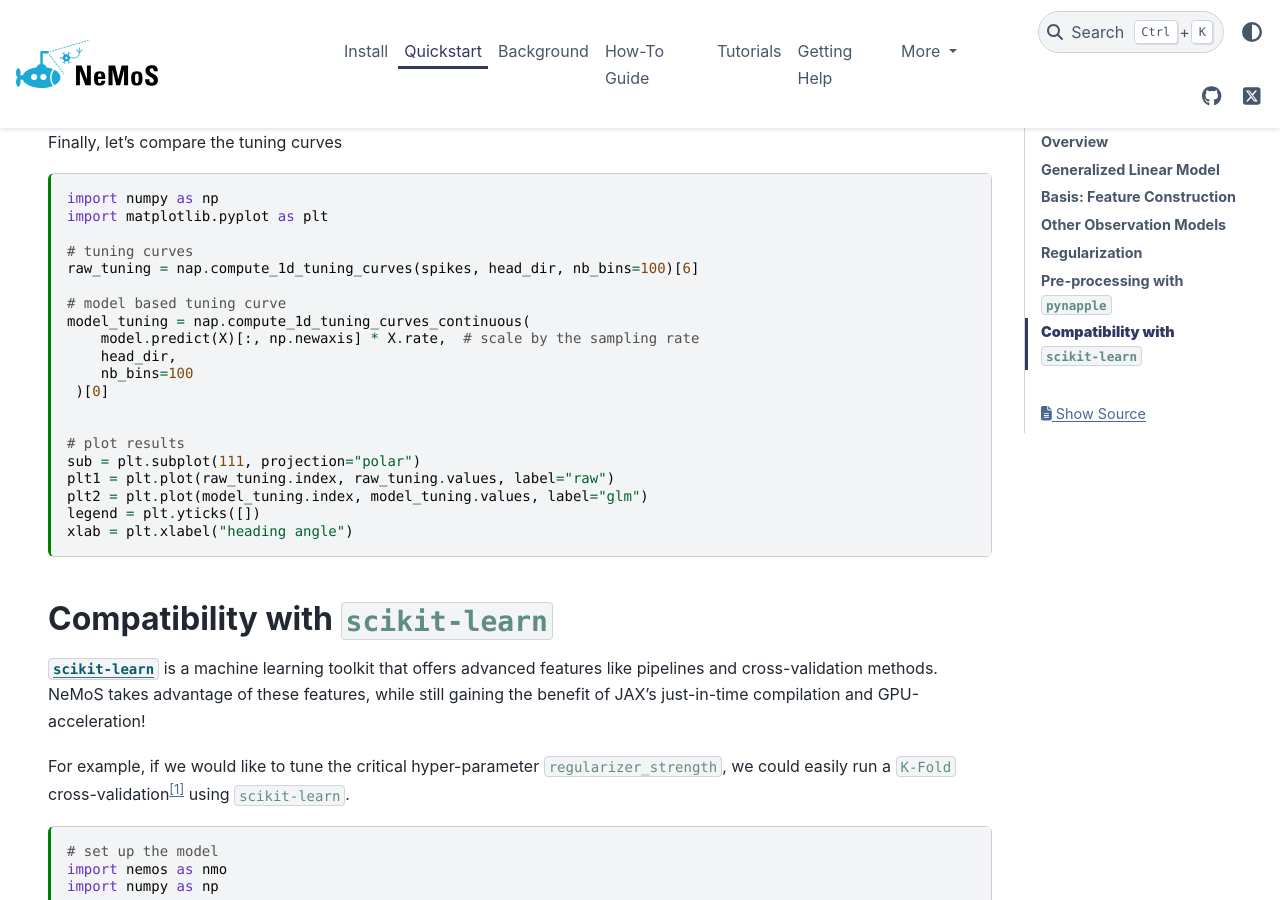
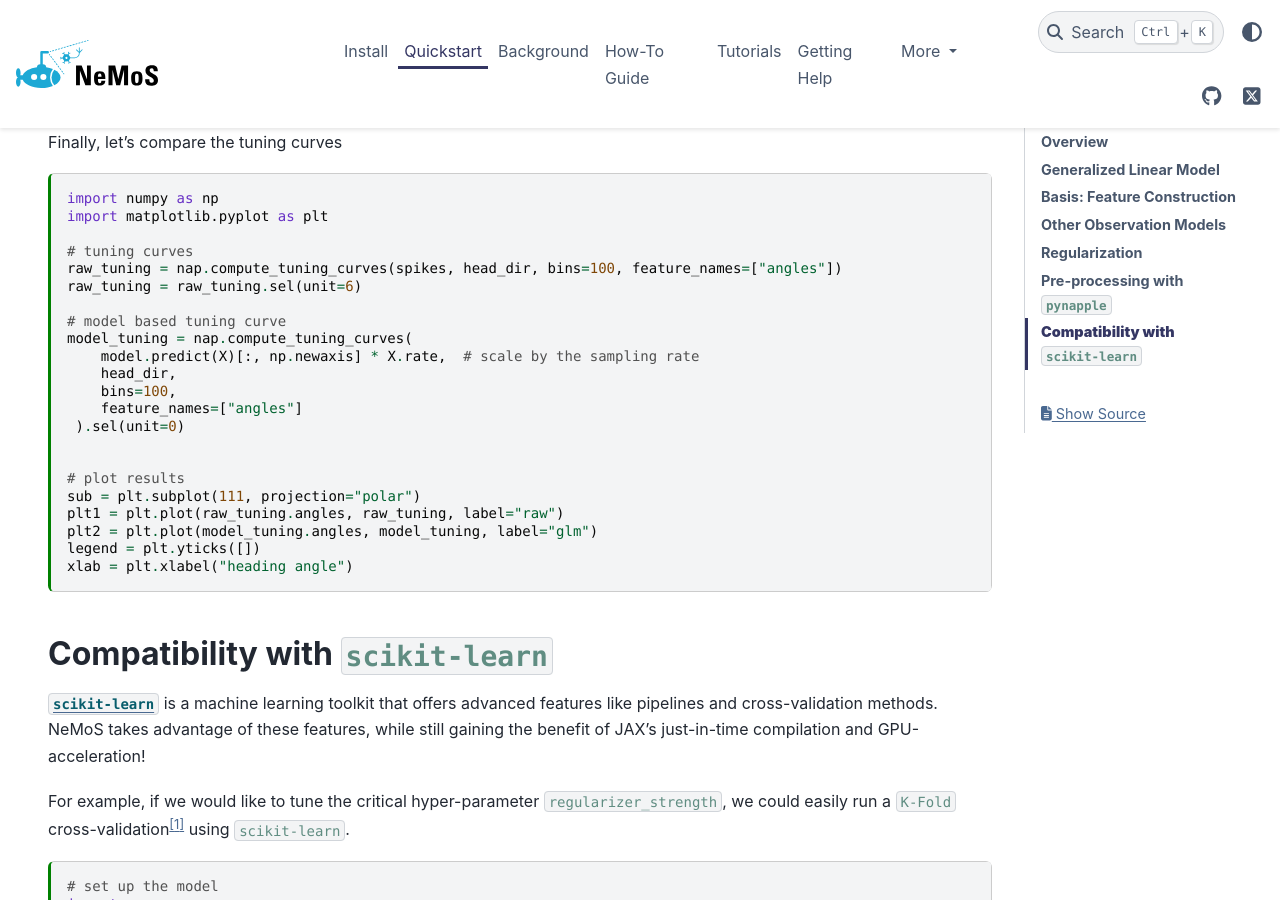
Before and after one commit to flatironinstitute/nemos, a Sphinx documentation site: the page built from docs/quickstart.md, in a window 1280 px wide and 900 px high, scrolled down 8079 px. Built offline with Sphinx 7.4.7 and the PyData theme 0.15.4, drawn with Linux system fonts in a browser that asks for light colours.

Commit message:
fix quickstart.md

```diff
--- a/docs/quickstart.md
+++ b/docs/quickstart.md
@@ -415,20 +415,22 @@
 import matplotlib.pyplot as plt
 
 # tuning curves
-raw_tuning = nap.compute_1d_tuning_curves(spikes, head_dir, nb_bins=100)[6]
+raw_tuning = nap.compute_tuning_curves(spikes, head_dir, bins=100, feature_names=["angles"])
+raw_tuning = raw_tuning.sel(unit=6)
 
 # model based tuning curve
-model_tuning = nap.compute_1d_tuning_curves_continuous(
+model_tuning = nap.compute_tuning_curves(
     model.predict(X)[:, np.newaxis] * X.rate,  # scale by the sampling rate
     head_dir,
-    nb_bins=100
- )[0]
+    bins=100,
+    feature_names=["angles"]
+ ).sel(unit=0)
 
 
 # plot results
 sub = plt.subplot(111, projection="polar")
-plt1 = plt.plot(raw_tuning.index, raw_tuning.values, label="raw")
-plt2 = plt.plot(model_tuning.index, model_tuning.values, label="glm")
+plt1 = plt.plot(raw_tuning.angles, raw_tuning, label="raw")
+plt2 = plt.plot(model_tuning.angles, model_tuning, label="glm")
 legend = plt.yticks([])
 xlab = plt.xlabel("heading angle")
 
--- a/pyproject.toml
+++ b/pyproject.toml
@@ -26,7 +26,7 @@
     "numpy>1.20",                   # Numerical computing library
     "scipy>=1.10",                  # Scientific computing library
     "typing_extensions>=4.6",       # Typing extensions for Python
-    "pynapple>=0.6.6",
+    "pynapple @ git+ssh://git@github.com/pynapple-org/pynapple.git@dev",
     "scikit-learn",                 # BaseEstimator and Tags inheritance
 ]
 
```
